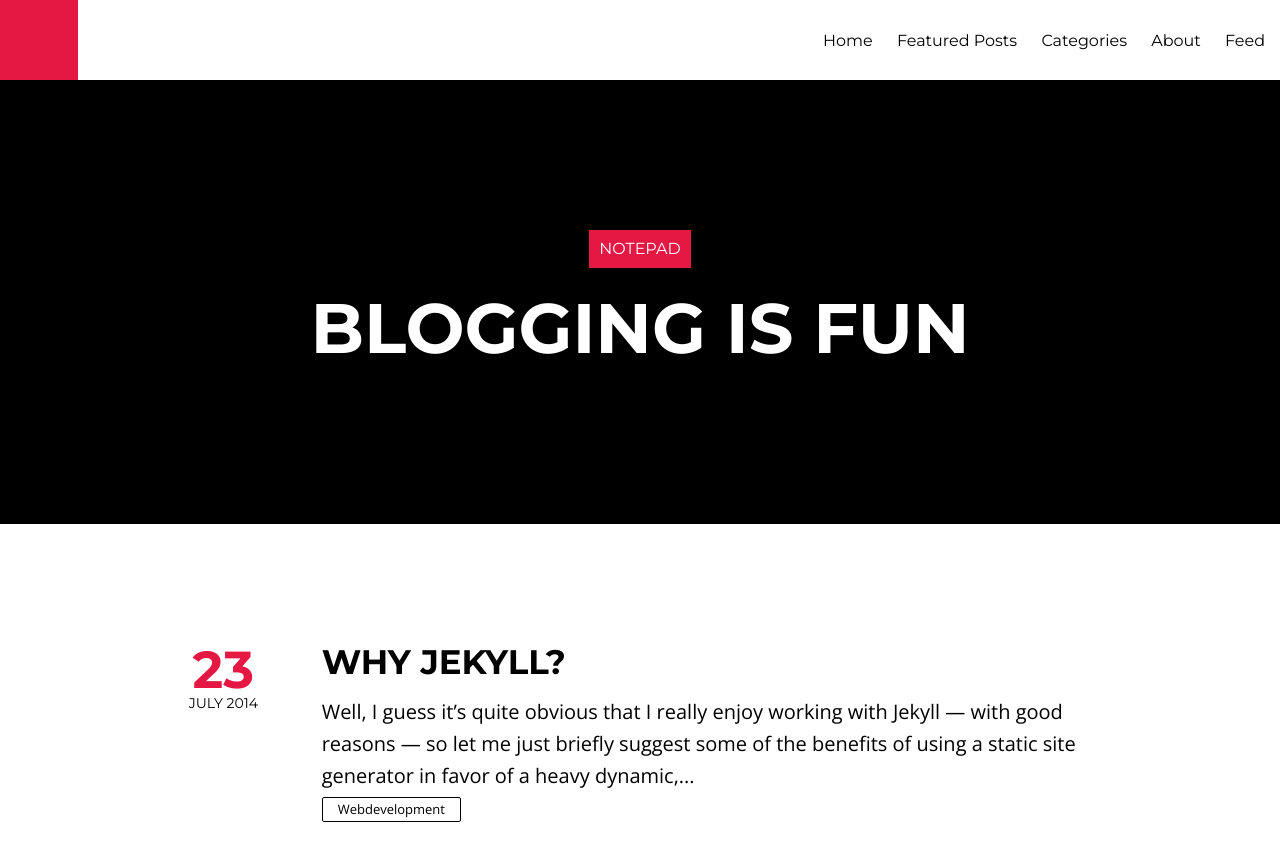
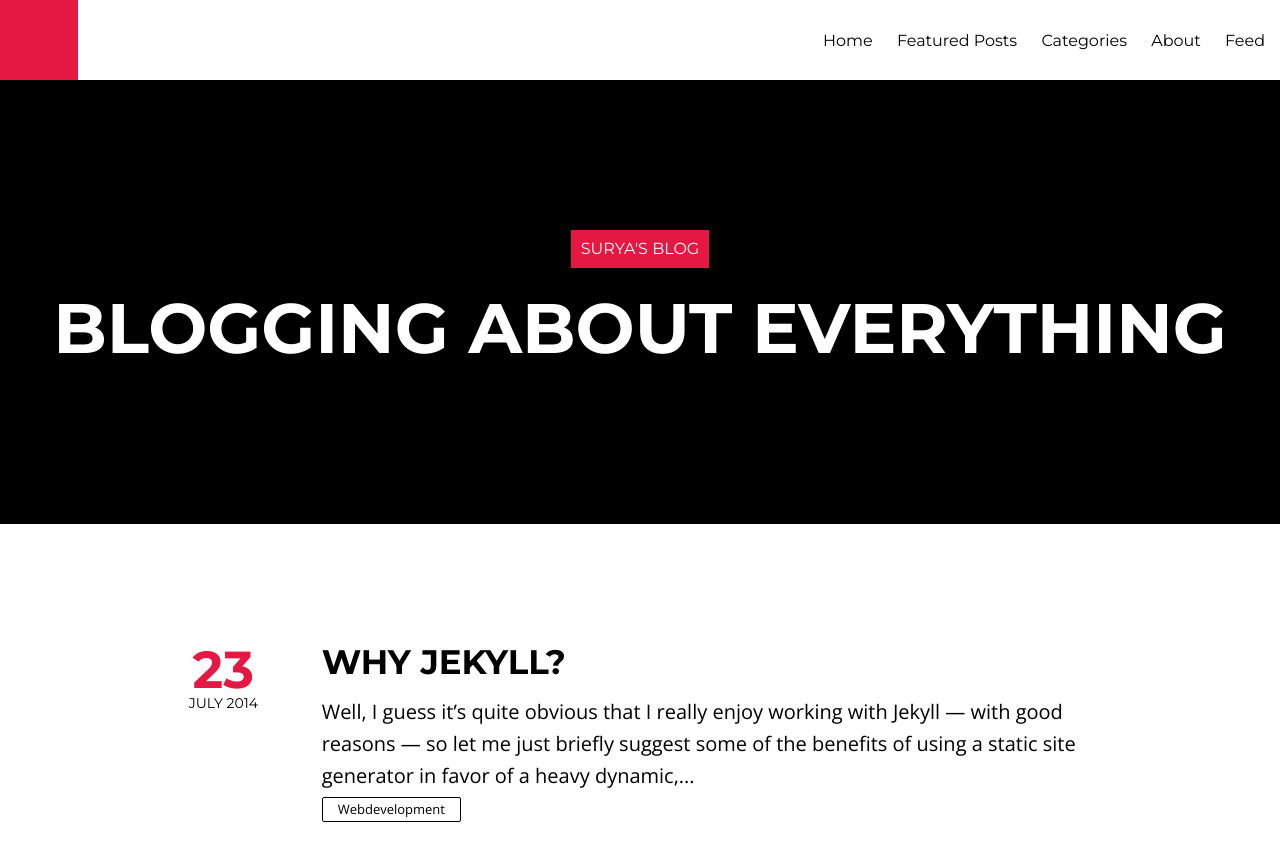
Before and after one commit to psurya1994/psurya1994.github.io, a Jekyll site: the page built from index.html, in a window 1280 px wide and 900 px high. Shown: the top 861 px of the window. Built offline with Jekyll 4.4.1, drawn with Linux system fonts in a browser that asks for light colours; nearby versions of some CDN libraries; the list of posts is cut into pages by our own code.

Commit message:
small change

```diff
--- a/_config.yml
+++ b/_config.yml
@@ -1,5 +1,5 @@
-title:            Notepad
-description:      "Blogging is fun"
+title:            Surya's Blog
+description:      "Blogging about everything"
 logo:             logo.png
 disqus_shortname: hmfaysal
 share:            true
```
